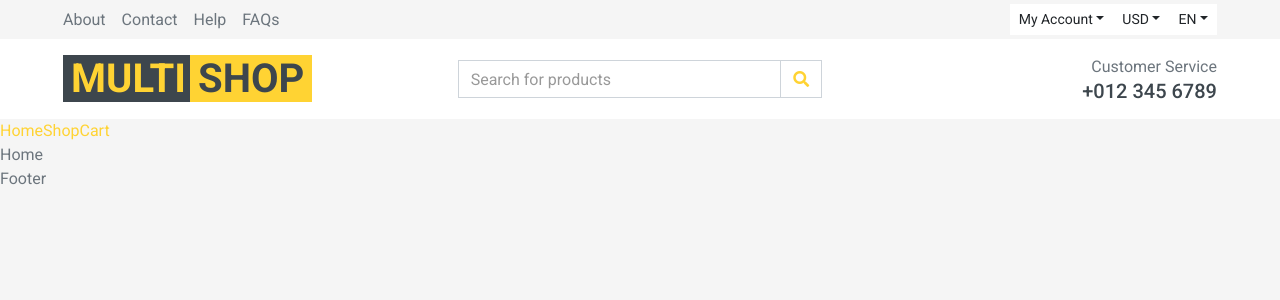
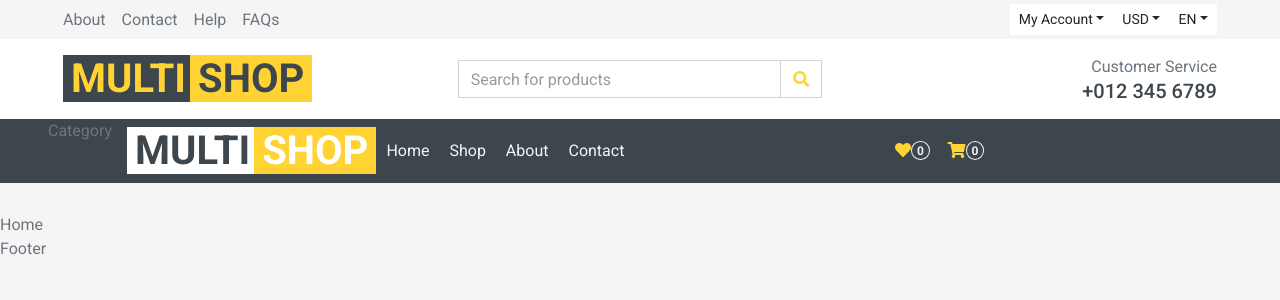
Before and after one commit to Rauf-pro/multiply-shop-react, a React (Create React App) app: page / in a window 1280 px wide. Shown: the top 300 px of the page. Built offline with nearby package versions, Linux system fonts and the light colour scheme.

Commit message:
add: header with category

```diff
--- a/src/common/Header.js
+++ b/src/common/Header.js
@@ -1,14 +1,89 @@
-import React from "react";
+import React, { useEffect, useState } from "react";
 import { Link } from "react-router-dom";
 import TopBar from "./TopBar";
+import { nav } from "../data/Data";
 
 export default function Header() {
+  const [isSticky, setIsSticky] = useState(false);
+  const [toggler, setToggler] = useState(false);
+
+  useEffect(() => {
+    window.addEventListener("scroll", handleScroll);
+    return () => {
+      window.removeEventListener("scroll", handleScroll);
+    };
+  }, []);
+
+  const handleScroll = () => {
+    if (window.scrollY > 100) {
+      setIsSticky(true);
+    } else {
+      setIsSticky(false);
+    }
+  };
   return (
-    <div>
-    <TopBar/>
-      <Link to="/">Home</Link>
-      <Link to="/shop">Shop</Link>
-      <Link to="/cart">Cart</Link>
-    </div>
+    <>
+      <TopBar />
+      <div
+        className={`container-fluid bg-dark mb-30 ${
+          isSticky ? "sticky-header" : ""
+        }`}
+      >
+        <div className="row px-xl-5">
+          Category
+          <div className="col-lg-9">
+            <nav className="navbar navbar-expand-lg bg-dark navbar-dark py-3 py-lg-0 px-0">
+              <a href="" className="text-decoration-none d-none d-lg-block">
+                <span className="h1 text-uppercase text-dark bg-light px-2">
+                  Multi
+                </span>
+                <span className="h1 text-uppercase text-light bg-primary px-2 ml-n1">
+                  Shop
+                </span>
+              </a>
+              <button type="button" className="navbar-toggler" onClick={() => setToggler(!toggler)}>
+                <span className="navbar-toggler-icon"></span>
+              </button>
+              <div
+                className={toggler ? "toggler navbar-collapse justify-content-between" : "navbar-collapse justify-content-between collapse"}
+                id="navbarCollapse"
+              >
+                <div className="navbar-nav mr-auto py-0">
+                  {nav.slice(0, 4).map((list, key) => (
+                    <Link
+                      to={list.path}
+                      className="nav-item nav-link"
+                      key={key}
+                    >
+                      {list.text}
+                    </Link>
+                  ))}
+                </div>
+                <div className="navbar-nav ml-auto py-0 d-none d-lg-block">
+                  <Link className="btn px-0">
+                    <i className="fas fa-heart text-primary"></i>
+                    <span
+                      className="badge text-secondary border border-secondary rounded-circle"
+                      style={{ paddingBottom: "2px" }}
+                    >
+                      0
+                    </span>
+                  </Link>
+                  <Link to="/cart" className="btn px-0 ml-3">
+                    <i className="fas fa-shopping-cart text-primary"></i>
+                    <span
+                      className="badge text-secondary border border-secondary rounded-circle"
+                      style={{ paddingBottom: "2px" }}
+                    >
+                      0
+                    </span>
+                  </Link>
+                </div>
+              </div>
+            </nav>
+          </div>
+        </div>
+      </div>
+    </>
   );
 }
```
Also changed, not shown: src/common/Category.js (+72 -3 lines).
